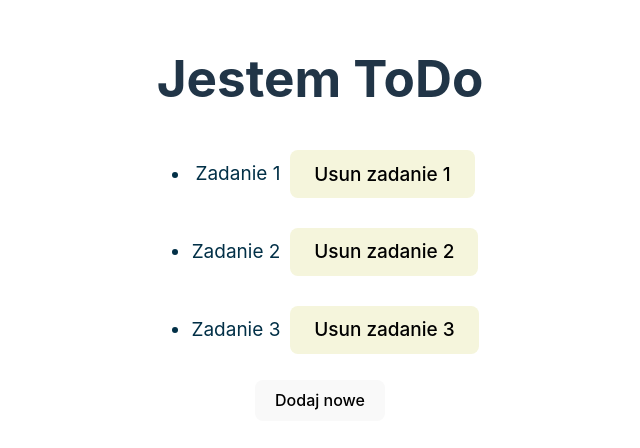
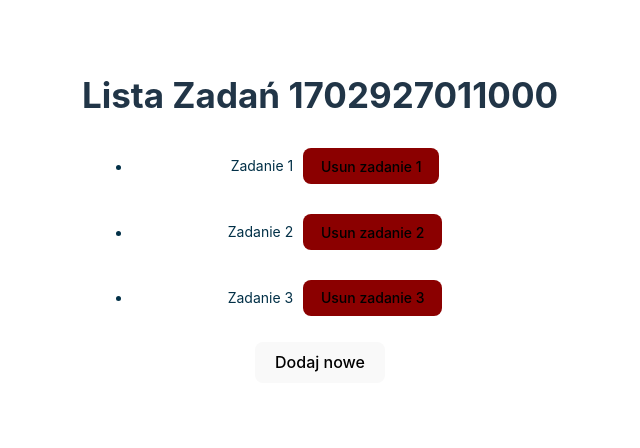
Before and after one commit to Creewie/ToDo, a React (Vite) app: page / in a window 1280 px wide. Shown: the part 182-630 px from the top of the page, without its empty margins (320-960 px from the left). Built offline with nearby package versions, Linux system fonts and the light colour scheme.

Commit message:
Dzialajace zmiana nazwy zadania

```diff
--- a/src/toDo.jsx
+++ b/src/toDo.jsx
@@ -17,24 +17,26 @@ const ToDo = () =>{
         )
     }
     const addNewTaskHandler = ()=>{
+        var nazwa = prompt("Podaj nazwę zadania")
         const newTask={
             id: Math.random().toString(36).substring(7),
-            text: "Zupełnie nowe zadanie",
+            text: nazwa,
             completed: false,
         }
         setToDos([...todos, newTask])
     }
+    var teraz = new Date().getTime()
     return(
 
         <>
-            <h1>Jestem ToDo</h1>
+            <h1 style={{fontSize:'35px'}}>Lista Zadań {teraz}</h1>
             <ul>
                 {
                     todos.map(task => (
-                        <li style={{color:"#023047", fontSize:"19px", margin:"10px"}}
+                        <li style={{color:"#023047", fontSize:"14px", margin:"10px"}}
                         key={task.id}>
                             {task.text}
-                            <button style={{margin:"10px", background:"beige"}} onClick={()=>removeTasksHandler(task.id)}>Usun zadanie {task.id}</button>
+                            <button style={{margin:"10px", background:"darkred"}} onClick={()=>removeTasksHandler(task.id)}>Usun zadanie {task.id}</button>
                         </li>
                     ))
                 }
```
